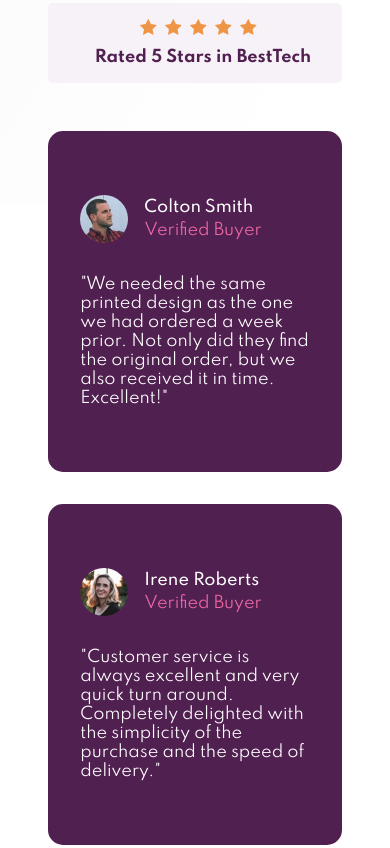
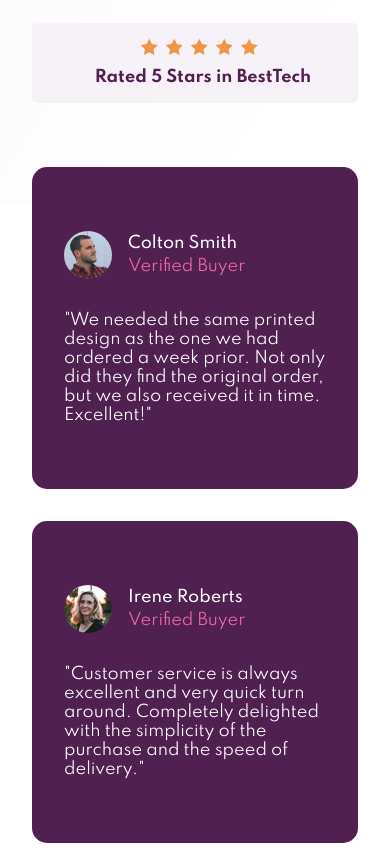
Before and after one commit to gouppi/frontendmentor, a plain HTML site: page social-proof-section-master/public/index.html in a window 390 px wide. Shown: the part 636-1484 px from the top of the page. Drawn offline with Linux system fonts and the light colour scheme.

Commit message:
aligned items better

```diff
--- a/social-proof-section-master/sass/_mobile.scss
+++ b/social-proof-section-master/sass/_mobile.scss
@@ -3,13 +3,12 @@
     flex-direction: column;
     justify-content: center;
     align-items: center;
-    width: 90%;
     left: 0;
     right: 0;
-    margin: 2rem auto auto auto;
     .flex-col {
       width: 100%;
     }
+    margin-top: 3rem;
   }
 
   h1.main-title {
@@ -41,4 +40,9 @@
   .card:not(:last-of-type) {
     margin-right: 0;
   }
+
+  .card.mt-1,
+  .card.mt-2 {
+    margin-top: 2rem;
+  }
 }
--- a/social-proof-section-master/sass/main.scss
+++ b/social-proof-section-master/sass/main.scss
@@ -10,6 +10,10 @@
 }
 
 body {
+  display: flex;
+  justify-content: center;
+  align-items: center;
+  min-height: 100vh;
   font-family: "Spartan", sans-serif;
   &::before {
     content: url("/images/bg-pattern-top-desktop.svg");
```
Also changed, not shown: social-proof-section-master/public/css/main.css, 1 other file.
